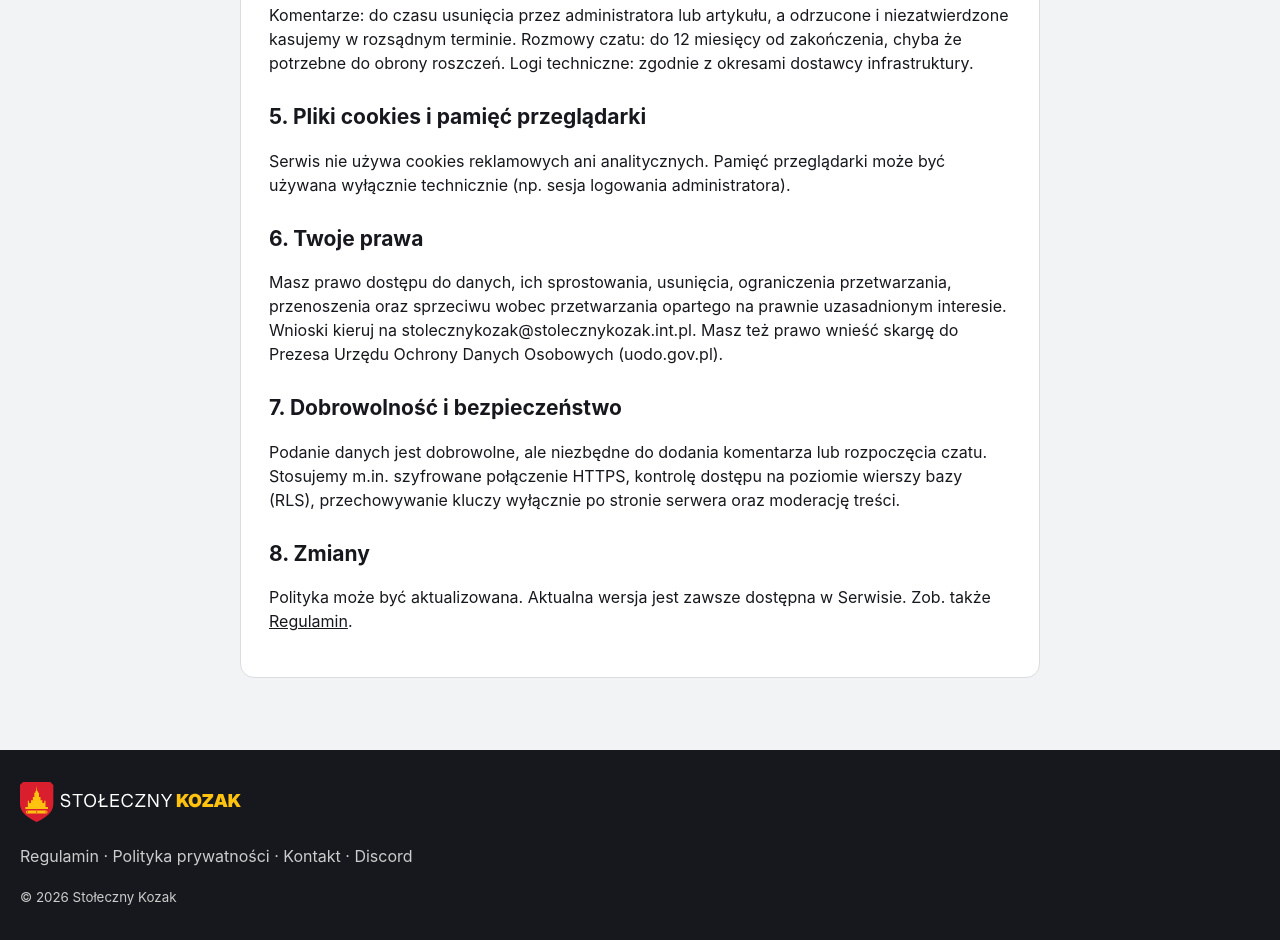
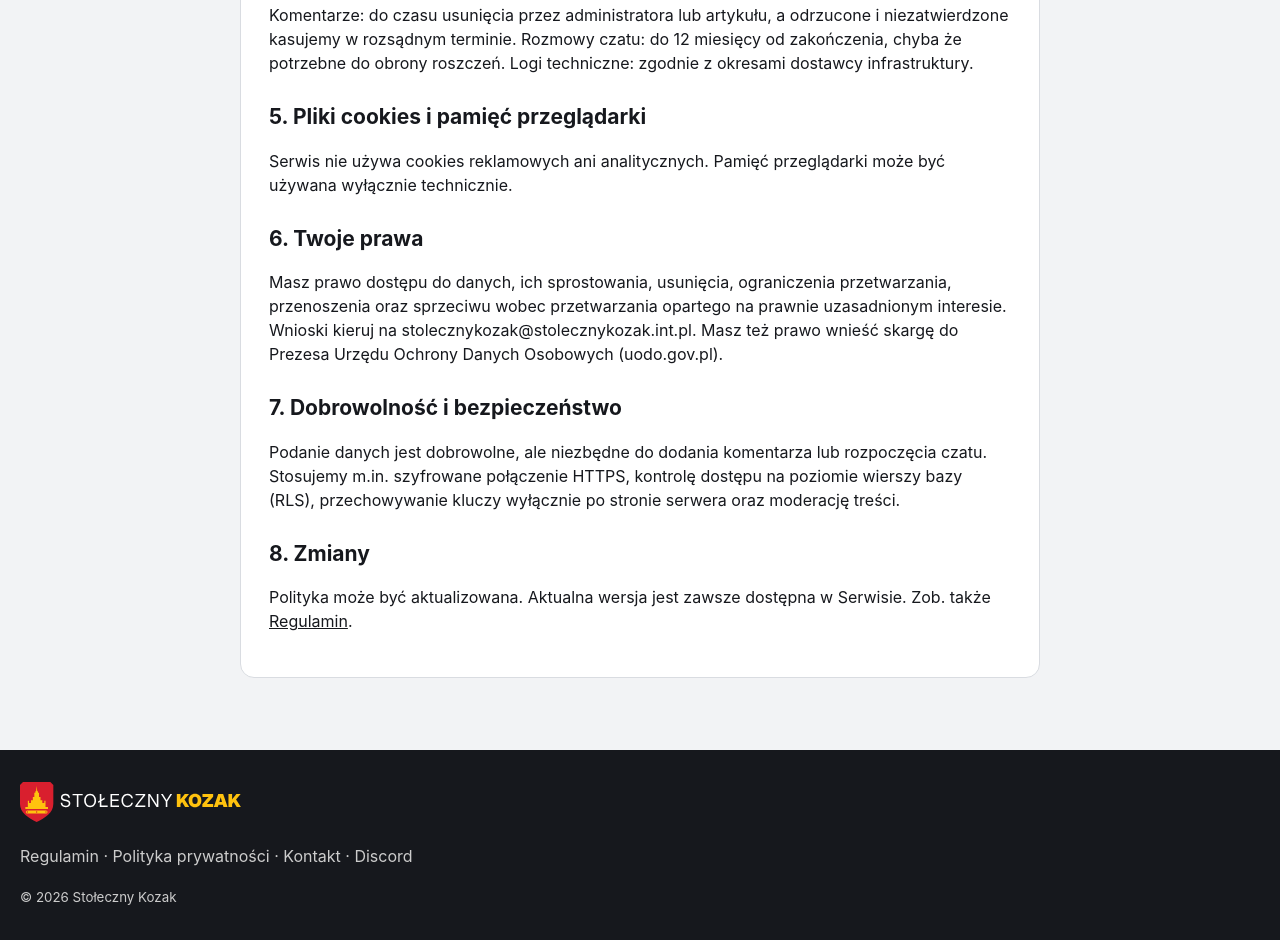
Before and after one commit to o5k4rsolutions/stolecznykozak, a plain HTML site: page polityka-prywatnosci.html in a window 1280 px wide. Shown: the part 1097-2037 px from the top of the page. Drawn offline with Linux system fonts and the light colour scheme.

Commit message:
Update polityka-prywatnosci.html

```diff
--- a/polityka-prywatnosci.html
+++ b/polityka-prywatnosci.html
@@ -110,7 +110,7 @@ document.addEventListener('DOMContentLoaded',layout);
 <h2>3. Odbiorcy danych (podmioty przetwarzające)</h2><ul><li><b>Cloudflare, Inc.</b>: hosting strony i funkcji serwerowych.</li><li><b>Supabase, Inc.</b>: baza danych, uwierzytelnianie, czat w czasie rzeczywistym.</li><li><b>Backblaze, Inc.</b>: przechowywanie zdjęć i plików multimedialnych.</li><li><b>Discord Inc.</b>: powiadomienia o nowych artykułach wysyłane na nasz serwer. Nie przekazujemy tam danych użytkowników. Link do Discorda prowadzi do usługi zewnętrznej z jej własną polityką prywatności.</li></ul>
 <p>Część tych podmiotów ma siedzibę poza EOG. Przekazanie odbywa się na podstawie mechanizmów przewidzianych w RODO (np. standardowe klauzule umowne lub decyzja Komisji Europejskiej o odpowiednim stopniu ochrony).</p>
 <h2>4. Okres przechowywania</h2><p>Komentarze: do czasu usunięcia przez administratora lub artykułu, a odrzucone i niezatwierdzone kasujemy w rozsądnym terminie. Rozmowy czatu: do 12 miesięcy od zakończenia, chyba że potrzebne do obrony roszczeń. Logi techniczne: zgodnie z okresami dostawcy infrastruktury.</p>
-<h2>5. Pliki cookies i pamięć przeglądarki</h2><p>Serwis nie używa cookies reklamowych ani analitycznych. Pamięć przeglądarki może być używana wyłącznie technicznie (np. sesja logowania administratora).</p>
+<h2>5. Pliki cookies i pamięć przeglądarki</h2><p>Serwis nie używa cookies reklamowych ani analitycznych. Pamięć przeglądarki może być używana wyłącznie technicznie.</p>
 <h2>6. Twoje prawa</h2><p>Masz prawo dostępu do danych, ich sprostowania, usunięcia, ograniczenia przetwarzania, przenoszenia oraz sprzeciwu wobec przetwarzania opartego na prawnie uzasadnionym interesie. Wnioski kieruj na stolecznykozak@stolecznykozak.int.pl. Masz też prawo wnieść skargę do Prezesa Urzędu Ochrony Danych Osobowych (uodo.gov.pl).</p>
 <h2>7. Dobrowolność i bezpieczeństwo</h2><p>Podanie danych jest dobrowolne, ale niezbędne do dodania komentarza lub rozpoczęcia czatu. Stosujemy m.in. szyfrowane połączenie HTTPS, kontrolę dostępu na poziomie wierszy bazy (RLS), przechowywanie kluczy wyłącznie po stronie serwera oraz moderację treści.</p>
 <h2>8. Zmiany</h2><p>Polityka może być aktualizowana. Aktualna wersja jest zawsze dostępna w Serwisie. Zob. także <a href="/regulamin"><u>Regulamin</u></a>.</p></article></main></body></html>
```
